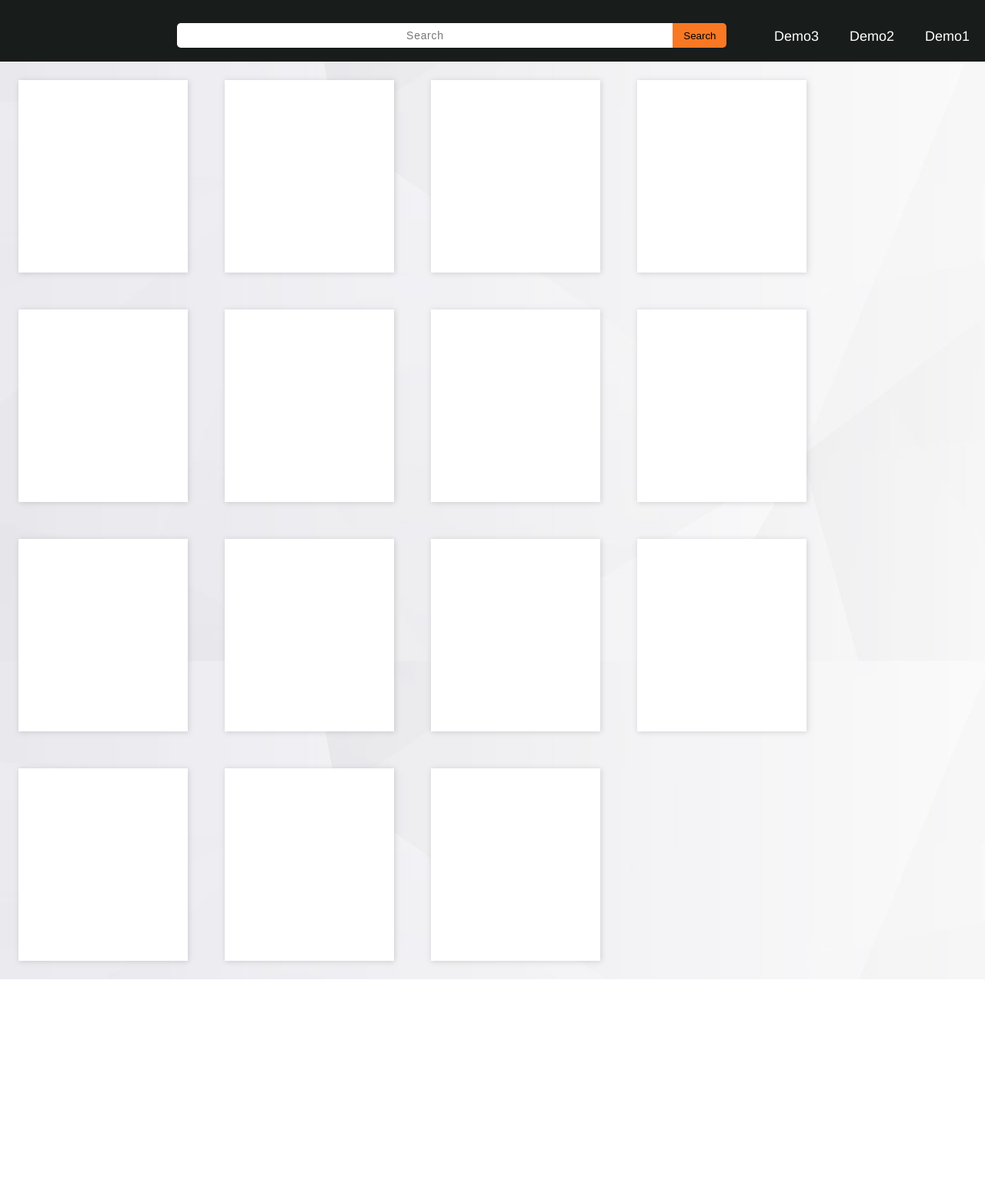
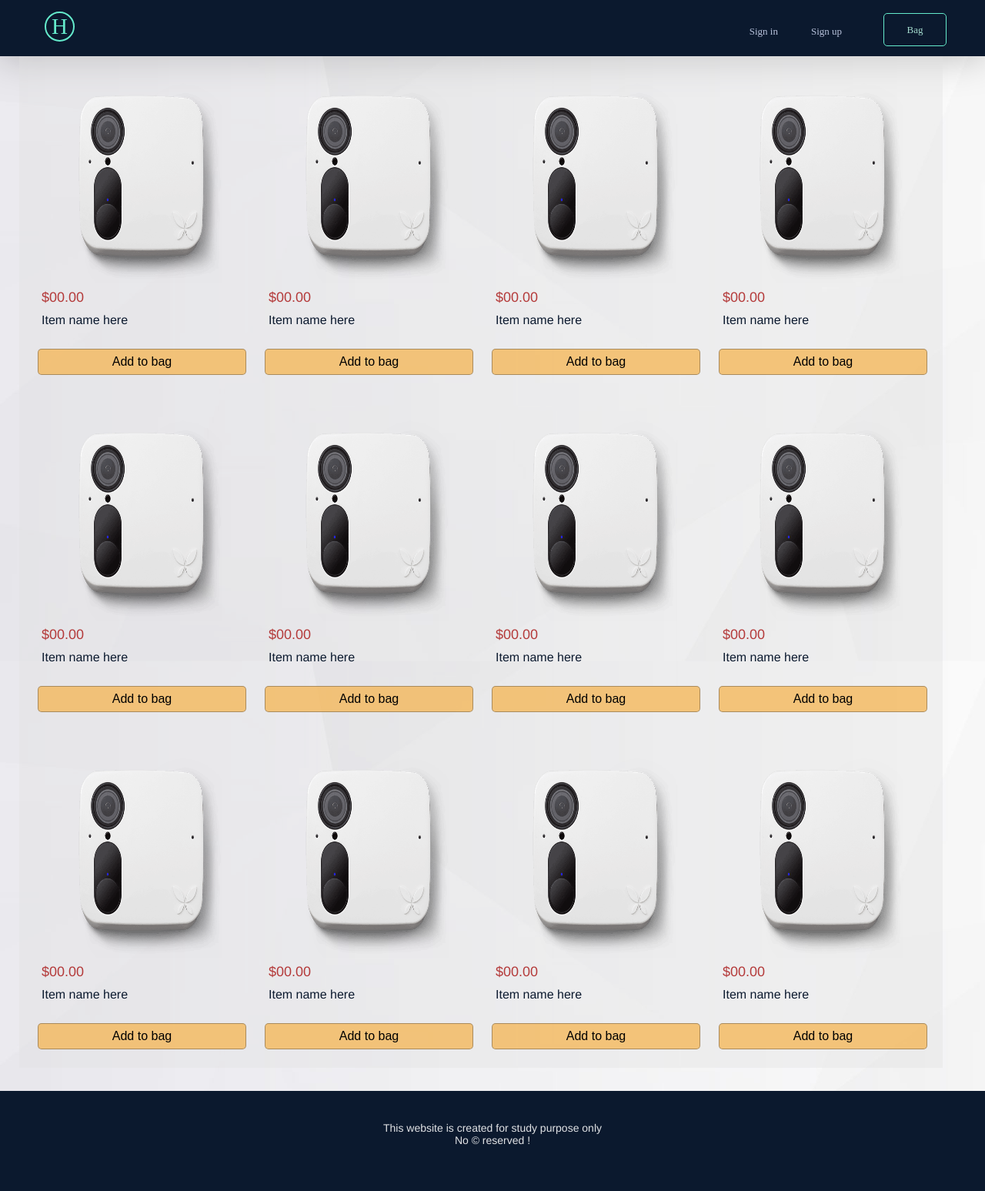
Before and after one commit to alansmathew/Home_Security, a PHP site: page /home.html in a window 1280 px wide. Shown: the whole page at 77% size. Before the commit the page ends 1272 px from the top, so only its background shows below. Run offline with PHP 8.4, Linux system fonts and the light colour scheme.

Commit message:
Add files via upload

```diff
--- a/css/style.css
+++ b/css/style.css
@@ -4,6 +4,8 @@ body{
     background-size: cover;
     font-family:Helvetica, sans-serif;
     font-size:12px;
+    margin:0px;
+    padding:0px;
 }
 .inner{
     /* background-color: rgba(255, 255, 255, 0.577); */
@@ -14,7 +16,7 @@ body{
     border-radius: 30px;
 }
 .inner input{
-    color:rgb(213, 212, 212);
+    color:rgb(94, 92, 92);
     text-align: center;
     font-size:22px;
     padding: -2px;
@@ -79,3 +81,146 @@ hr{
     width:90%;
     height:.1px;
 }
+
+.nav{
+    background: rgb(11,	25,	46);
+    overflow: hidden;
+    padding:20px 0px 24px 0px;
+    font-family:Andale Mono;
+    font-size: 13px;
+    box-shadow: rgba(0, 0, 0, 0.253) 0px 1px 50px;
+}
+.nav ul li a{
+    text-decoration: none;
+    padding-right: 43px;
+    color:rgb(182, 193, 218);
+    float:right;
+}
+.nav ul li {
+    list-style: none;
+    margin:0px 143px 0px 0px;
+}
+.nav ul li a:hover{
+    color: rgb(100,234,203)
+}
+.resume{
+    top:17px;
+    color:rgb(163, 218, 205);
+    right:50px;
+    padding-top:13px;
+    text-align: center;
+    width:80px;
+    height:28px;
+    border:1px solid rgb(100,234,203);
+    border-radius:5px;
+    position: absolute;
+}
+.logo{
+    margin:12px 0px 0px 58px;
+    border:2px  solid;
+    width:35px;
+    height:35px;
+    border-radius:50px;
+    color:rgb(100,234,203);
+    position: absolute;
+    top:3px;
+}
+.a{
+    margin-top:1px;
+    font-family: Herculanum;
+    font-size: 29px;
+    text-align: center;
+}
+.logo:hover{
+    background: rgb(24, 37, 54);
+}
+.foot{
+    margin-top:30px;
+    float:left;
+    width:100%;
+    background: rgb(11,	25,	46);
+    text-align: center;
+    color:rgba(255, 255, 255, 0.878);
+    font-size:14px;
+}
+.ftnote{
+    width:300px;
+    height:50px;
+    padding:40px;
+    margin: auto;
+    display:block;
+}
+h1{
+    margin:1px 0px 0px 13px;
+    padding:00px;
+    font-family: sans-serif;
+    font-size: 69px;
+    letter-spacing: 1px;
+}
+.margin{
+    width:1230px;
+    margin:auto;
+}
+.itemimage{
+    position: relative;
+    float: left;
+    margin:10px;
+    width:400px;
+    height:500px;
+    background-color: tomato;
+}
+.itemdis{
+    float: left;
+    margin:10px;
+    padding:10px;
+    background-color: bisque;
+    width:770px;
+    height:700px;
+}
+.tumb{
+    text-align: center;
+    position: absolute;
+    bottom:-220px;
+    width: 400px;
+    height:200px;
+    background-color: aquamarine;
+}
+.cartitems{
+    border-radius: 20px;
+    margin:10px;
+    padding: 10px;
+    width:900px;
+    height:150px;
+    /* background-color: rgba(94, 91, 90, 0.228); */
+    float: left;
+    display: block;
+}
+.cartitems img{
+    float: left;
+    border-radius: 20px 0px 0px 20px;
+    width:150px;
+    height: 150px;
+    background-color: azure;
+}
+.dis{
+    float: left;
+    width:750px;
+    height: 150px;
+    background-color:rgba(255, 255, 255, 0.81);
+    border-radius: 2px 20px 20px 0px;
+}
+.cartitems img:hover{
+    box-shadow: 1px 1px 12px rgba(28, 27, 27, 0.625);
+}
+.cartitems:hover{
+    box-shadow: 1px 1px 9px rgba(28, 27, 27, 0.344);
+}
+.checkout{
+    border-radius: 20px;
+    margin-top:20px;
+    float:right;
+    width:280px;
+    height:500px;
+    box-shadow: 2px 2px 12px 1px rgba(145, 129, 110, 0.673);
+    background-color: bisque;
+}
--- a/home.html
+++ b/home.html
@@ -4,156 +4,209 @@
         <title>Home Security</title>
         <link href="css/style.css" rel="stylesheet" type="text/css" />
         <style>
-            body{
-                margin:0px;
-                padding:0px;
+        .margin{
+            width:1230px;
+            margin:auto;
         }
-
+        .item_class{
+            display: block;
+            width:1200px;
+	        background:rgba(223, 223, 223, 0.378);
+	        float:left;
+	        margin:10;
+	        padding:20;
+        }
         .item{
             position: relative;
-            background-color: white;
+            /* background-color: white; */
             display:block;
             float:left;
-            height:250px;
-            width:220px;
+            height:390px;
+            width:271px;
             margin:24px;
-            box-shadow: 1px 1px 7px rgba(94, 93, 93, 0.233);
+            margin-right:0;
+            /* box-shadow: 1px 1px 7px rgba(94, 93, 93, 0.233);  */
         }
         .item:hover{
             box-shadow: 3px 3px 10px rgba(34, 34, 34, 0.233);
         }
-        .nav{
-            background-color: rgba(24, 28, 26);
-            overflow: hidden;
-            height:80px;
+        .item img{
+            height:271px;
+            width:271px;
+            align-content: center;
         }
-        form{
-            position: relative;
-            top:30px;
-            left:18%;
+        .mn{
+            color:rgba(175, 42, 42, 0.926);
+            float:left;
+            display: block;
+            padding: 5px;
+            font-size: 18px;
+            width:100%;
         }
-
-        form input{
-            text-align: center;
-            float:left;
-            width:50%;
-            height:30px;
-            border:none;
-            border-radius:5px 0px 0px 5px;;
-            left:25%;
+        .itname{
+            width: 100%;
+            padding:5px;
+            color: rgb(11,	25,	46);
+            font-size: 16px;
+            float: left;
+            display: block;
         }
-        form button{
-            width:70px;
-            height:32px;
-            border:none;
-            border-radius: 0px 5px 5px 0px;
-            background-color: rgb(248, 120, 35);
+        .ct{
+            font-size: 16px;
+            position: absolute;
+            display:block;
+            bottom: 0px;
+            height: 34px;
+            width: 100%;
+            color:black;
+            background-color: rgba(245, 181, 84, 0.755);
+            border-radius: 5px;
+            border: solid rgba(40, 40, 40, 0.358) 1px;
         }
-
-        .nav a{
-            float:right;
-            color:white;
-            font-size: 18px;
-            margin:-25px 0px 0px 0px;
-            padding: 30px 20px;
+        .ct:hover{
+            border:solid black 1px;
         }
-
         </style>
     </head>
     <body>
+         <!-- navigator -->
         <div class="nav">
-            <form>
-                <input type="textbox" placeholder="Search"/>
-                <button>Search</button>
-             </form>
-            <a href="">Demo1</a>
-            <a href="">Demo2</a>
-            <a href="">Demo3</a>
+                <ul>
+                    <li><a href="reg.html">Sign up</a></li>
+                    <li><a href="login.html">Sign in</a></li>
+                </ul>
+                <a href="cart.html">
+                    <div class="resume">Bag</div>
+                </a>
+                <a href="home.html"><div class="logo">
+                        <div class="a" style="color:rgb(100,234,203);">
+                            H
                     </div>
-        <div id="item_class">
+                </a>
+            </div>
+        </div>
+         <!-- navigator -->
+    <div class="margin">
+        <div class="item_class">
+            <a href="item.html">
                 <div class="item">
-                <div class="img"></div>
-                <div class="con"></div>
+                    <div class="image">
+                        <img src="images/test.png">
+                    </div>
+                    <div class="mn">$00.00</div>
+                    <div class="itname">Item name here</div></a>
+                    <button class="ct">Add to bag </button>
+            </div>
+            <a href="item.html">
+                <div class="item">
+                    <div class="image">
+                        <img src="images/test.png">
+                    </div>
+                    <div class="mn">$00.00</div>
+                    <div class="itname">Item name here</div></a>
+                    <button class="ct">Add to bag </button>
                 </div>
 
+            <a href="item.html">
                     <div class="item">
-                    <div class="img"></div>
-                    <div class="con"></div>
+                        <div class="image">
+                            <img src="images/test.png">
+                        </div>
+                        <div class="mn">$00.00</div>
+                        <div class="itname">Item name here</div></a>
+                        <button class="ct">Add to bag </button>
                     </div>
 
-
+            <a href="item.html">
                     <div class="item">
-                    <div class="img"></div>
-                    <div class="con"></div>
+                        <div class="image">
+                            <img src="images/test.png">
+                        </div>
+                        <div class="mn">$00.00</div>
+                        <div class="itname">Item name here</div></a>
+                        <button class="ct">Add to bag </button>
+                    </div>
+            <a href="item.html">
+                    <div class="item">
+                        <div class="image">
+                            <img src="images/test.png">
+                        </div>
+                        <div class="mn">$00.00</div>
+                        <div class="itname">Item name here</div></a>
+                        <button class="ct">Add to bag </button>
+                    </div>
+            <a href="item.html">
+                    <div class="item">
+                        <div class="image">
+                            <img src="images/test.png">
+                        </div>
+                        <div class="mn">$00.00</div>
+                        <div class="itname">Item name here</div></a>
+                        <button class="ct">Add to bag </button>
+                    </div>
+            <a href="item.html">
+                    <div class="item">
+                        <div class="image">
+                            <img src="images/test.png">
+                        </div>
+                        <div class="mn">$00.00</div>
+                        <div class="itname">Item name here</div></a>
+                        <button class="ct">Add to bag </button>
+                    </div>
+            <a href="item.html">
+                    <div class="item">
+                        <div class="image">
+                            <img src="images/test.png">
+                        </div>
+                        <div class="mn">$00.00</div>
+                        <div class="itname">Item name here</div></a>
+                        <button class="ct">Add to bag </button>
+                    </div>
+            <a href="item.html">
+                    <div class="item">
+                        <div class="image">
+                            <img src="images/test.png">
+                        </div>
+                        <div class="mn">$00.00</div>
+                        <div class="itname">Item name here</div></a>
+                        <button class="ct">Add to bag </button>
+                    </div>
+            <a href="item.html">
+                    <div class="item">
+                        <div class="image">
+                            <img src="images/test.png">
+                        </div>
+                        <div class="mn">$00.00</div>
+                        <div class="itname">Item name here</div></a>
+                        <button class="ct">Add to bag </button>
+                    </div>
+            <a href="item.html">
+                    <div class="item">
+                        <div class="image">
+                            <img src="images/test.png">
+                        </div>
+                        <div class="mn">$00.00</div>
+                        <div class="itname">Item name here</div></a>
+                        <button class="ct">Add to bag </button>
+                    </div>
+            <a href="item.html">
+                    <div class="item">
+                        <div class="image">
+                            <img src="images/test.png">
+                        </div>
+                        <div class="mn">$00.00</div>
+                        <div class="itname">Item name here</div></a>
+                        <button class="ct">Add to bag </button>
+                    </div>
+        </div>
+    </div>
+        <div class="foot">
+            <div class="ftnote">
+                This website is created for study purpose only<br>
+                No &copy; reserved !
             </div>
 
-            <div class="item">
-                    <div class="img"></div>
-                    <div class="con"></div>
         </div>
 
-            <div class="item">
-                    <div class="img"></div>
-                    <div class="con"></div>
-            </div>
-
-
-            <div class="item">
-                    <div class="img"></div>
-                    <div class="con"></div>
-            </div>
-
-
-            <div class="item">
-                    <div class="img"></div>
-                    <div class="con"></div>
-            </div>
-
-
-            <div class="item">
-                    <div class="img"></div>
-                    <div class="con"></div>
-            </div>
-
-
-            <div class="item">
-                    <div class="img"></div>
-                    <div class="con"></div>
-            </div>
-
-            <div class="item">
-                    <div class="img"></div>
-                    <div class="con"></div>
-            </div>
-
-            <div class="item">
-                    <div class="img"></div>
-                    <div class="con"></div>
-            </div>
-
-            <div class="item">
-                    <div class="img"></div>
-                    <div class="con"></div>
-            </div>
-
-            <div class="item">
-                    <div class="img"></div>
-                    <div class="con"></div>
-            </div>
-
-            <div class="item">
-                    <div class="img"></div>
-                    <div class="con"></div>
-            </div>
-
-            <div class="item">
-                    <div class="img"></div>
-                    <div class="con"></div>
-            </div>
-        </div>
-
-        <div class="foot">
-
-        </div>
     </body>
 </html>
```
Also changed, not shown: cart.html (added, +60 -0 lines), item.html (added, +48 -0 lines), login.html (+17 -0 lines), reg.html (+57 -5 lines), images/test.png (added). Lines whose indentation alone changed are shown as unchanged.
